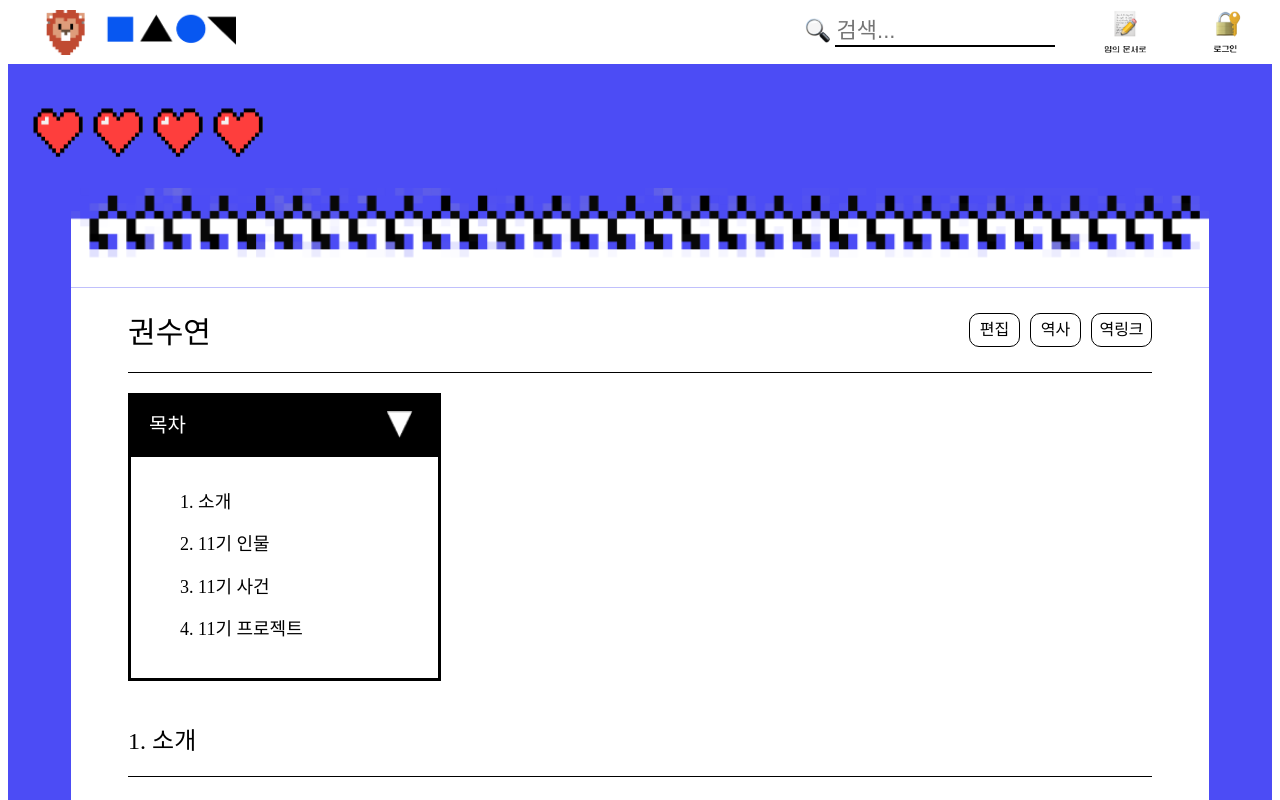
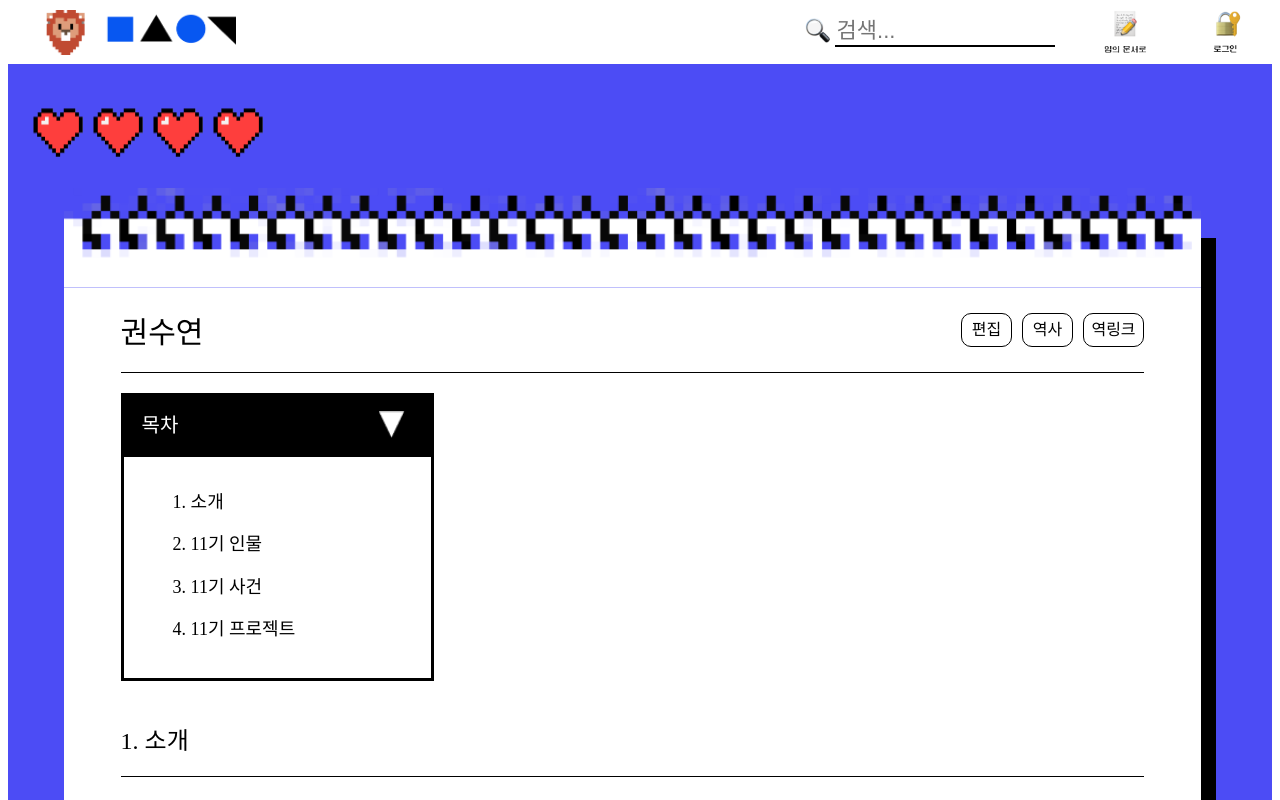
Before and after one commit to cau-likelion-org/kiwi-client, a Next.js app: page /viewer in a window 1280 px wide. Shown: the top 800 px of the page. Built offline with nearby package versions, Linux system fonts and the light colour scheme.

Commit message:
Design: 상자 그림자 추가(#9)

```diff
--- a/src/app/viewer/page.tsx
+++ b/src/app/viewer/page.tsx
@@ -57,7 +57,13 @@ const ViewerPage = () => {
 					<Image src="/heart.png" alt="" width={50} height={50} />
 				</HeartImageWrapper>
         <Viewer>
-          <ViewerHeaderSection src="/sketchBookHeader.png" alt="sketchbook"/>
+          <ViewerHeaderSection>
+          <img src="/sketchBookHeader.png" alt="sketchbook" style={{width: "calc(100% - 15px)", height: "100px"}}/>
+          <HeaderShadow>
+          <div style={{height: '50%', width: '100%'}}></div>
+          <div style={{height: '50%', width: '100%',backgroundColor:"black"}}></div>
+          </HeaderShadow>
+          </ViewerHeaderSection>
           <ViewerBody>
             <ContentsHeader>
               <Title>권수연</Title>
@@ -91,8 +97,9 @@ const ViewerPage = () => {
               })}
             </ContentsBody>
           </ViewerBody>
+          <div style={{backgroundColor:"black", width: "90%", height:"15px",marginLeft:"15px"}}/>
         </Viewer>
-        <img src='/ground.png' alt="ground" style={{marginTop:"100px",width:"100px"}}/>
+        <img src='/ground.png' alt="ground" style={{marginTop:"100px",width:"100%"}}/>
     </ViewerSection>
 
   )
@@ -111,24 +118,23 @@ const HeartImageWrapper = styled.div`
 `;
 const Viewer = styled.div`
 display: flex;
-// justify-content: center;
 align-items: center;
 flex-direction: column;
 `
-const ViewerHeaderSection = styled.img`
-width: 90%;
+const ViewerHeaderSection = styled.div`
+width: calc(90% + 15px);
 height: 100px;
-margin: 0;
+display: flex;
 `
 const ViewerBody = styled.div`
 background: white;
 width: 90%;
 margin: 0;
 display: flex;
-// align-items: flex-start;
 align-items: center;
 justify-content: center;
 flex-direction: column;
+border-right: 15px solid black;
 `
 const ContentsHeader = styled.div`
 display: flex;
@@ -228,5 +234,10 @@ font-weight: 400;
 line-height: 150%;
 width: 75%;
 margin-top: 40px;
-// background-color: yellow;
 `
+const HeaderShadow = styled.div`
+width: 15px;
+height: 100%;
+display: flex;
+flex-direction: column;
+`
```
